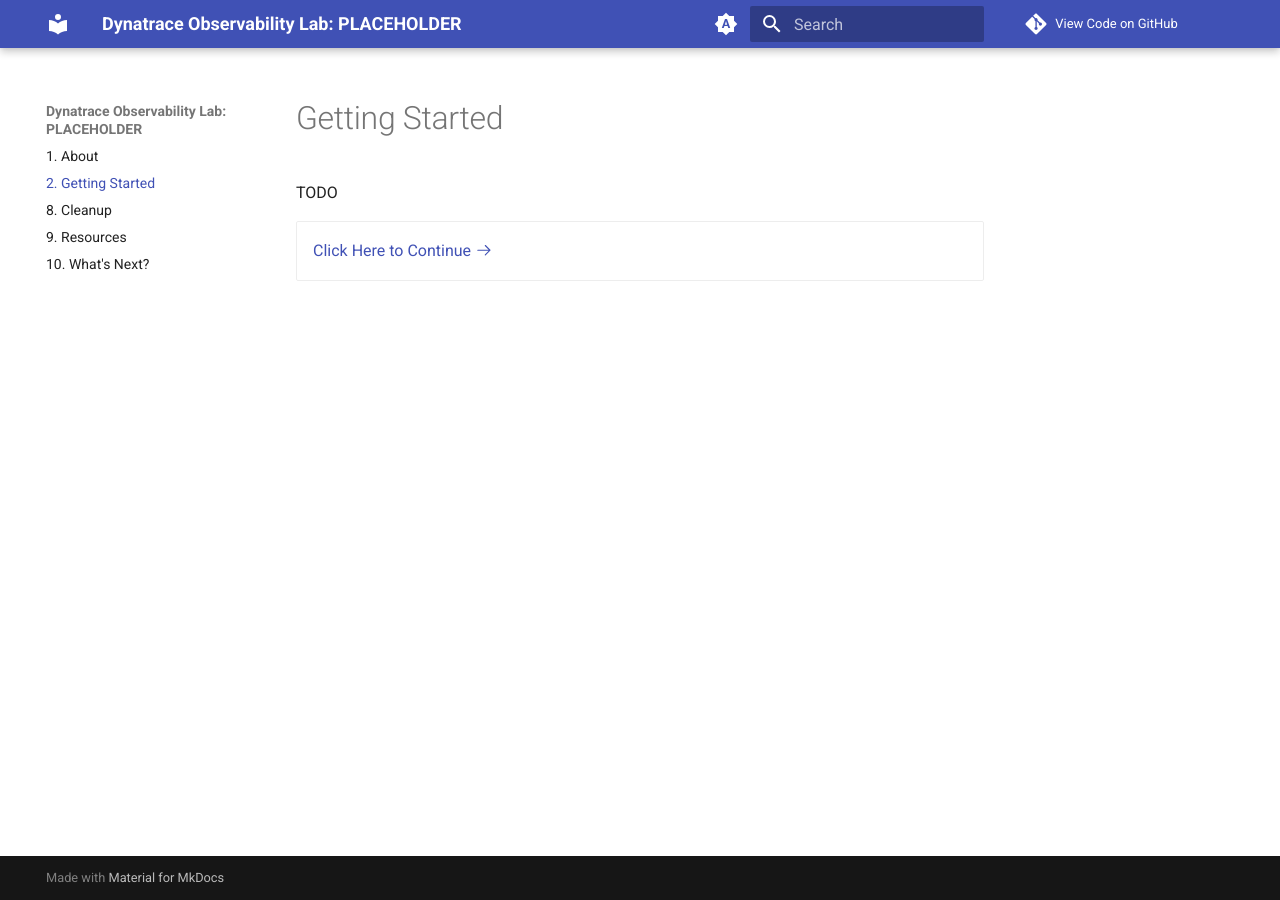
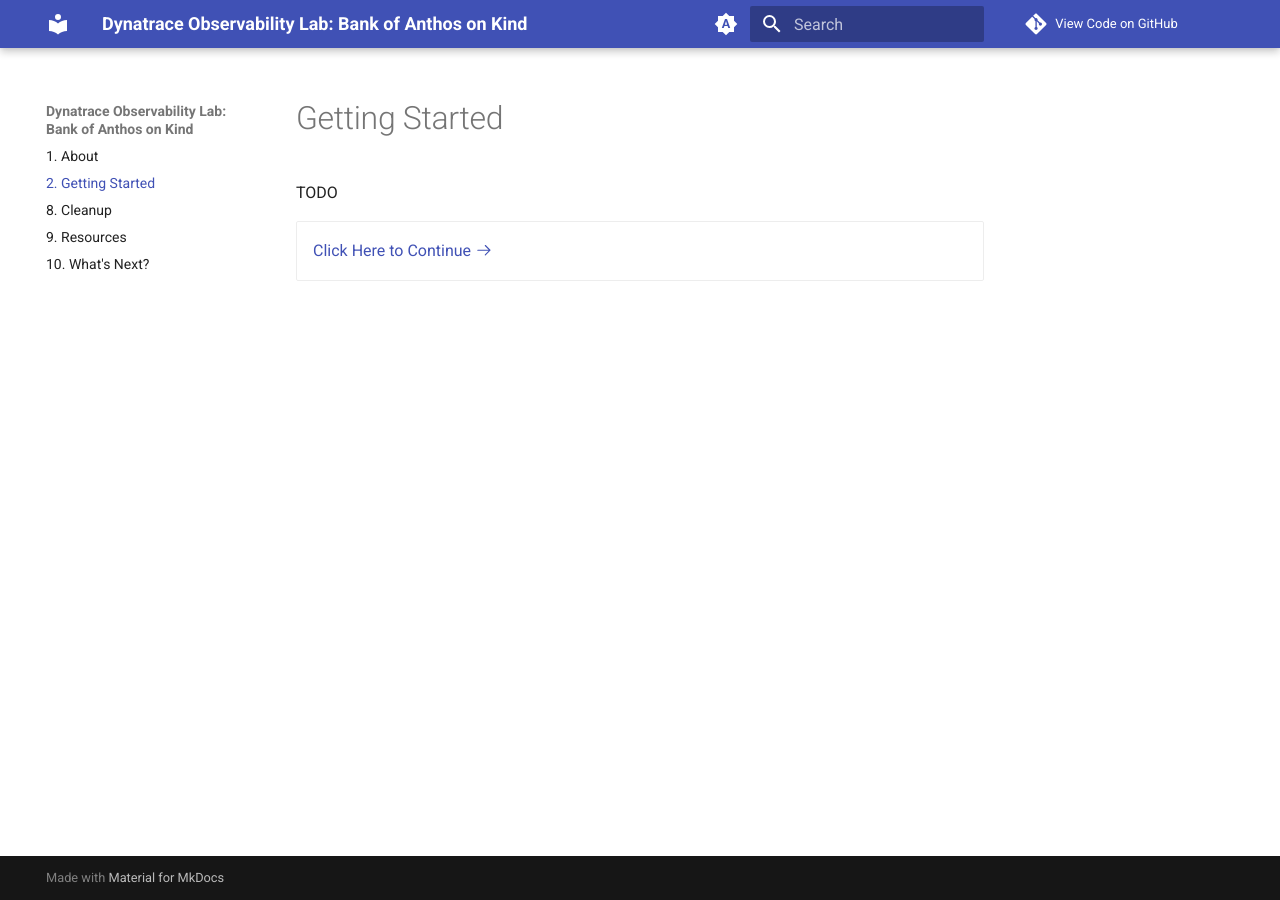
Before and after one commit to sergiohinojosa/kind-bank-of-anthos, an MkDocs documentation site: the page built from docs/getting-started.md, in a window 1280 px wide. Built offline with MkDocs 1.6.1 and Material for MkDocs 9.7.7, drawn with Linux system fonts in a browser that asks for light colours; comment, search, counter and statistics services are not loaded.

Commit message:
adding 1st conf to repo
Signed-off-by: Sergio Hinojosa <sergio.hinojosa@dynatrace.com>

```diff
--- a/docs/getting-started.md
+++ b/docs/getting-started.md
@@ -3,5 +3,5 @@
 TODO
 
 <div class="grid cards" markdown>
-- [Click Here to Continue :octicons-arrow-right-24:](PLACEHOLDER.md)
+- [Click Here to Continue :octicons-arrow-right-24:](resources.md)
 </div>
--- a/mkdocs.yaml
+++ b/mkdocs.yaml
@@ -1,6 +1,6 @@
-site_name: "Dynatrace Observability Lab: PLACEHOLDER"
+site_name: "Dynatrace Observability Lab: Bank of Anthos on Kind"
 repo_name: "View Code on GitHub"
-repo_url: "https://github.com/dynatrace/PLACEHOLDER"
+repo_url: "https://github.com/sergiohinojosa/kind-bank-of-anthos-test"
 nav:
   - '1. About': index.md
   - '2. Getting Started': getting-started.md
```
Also changed, not shown: docs/index.md (+2 -2 lines), 1 other file.
